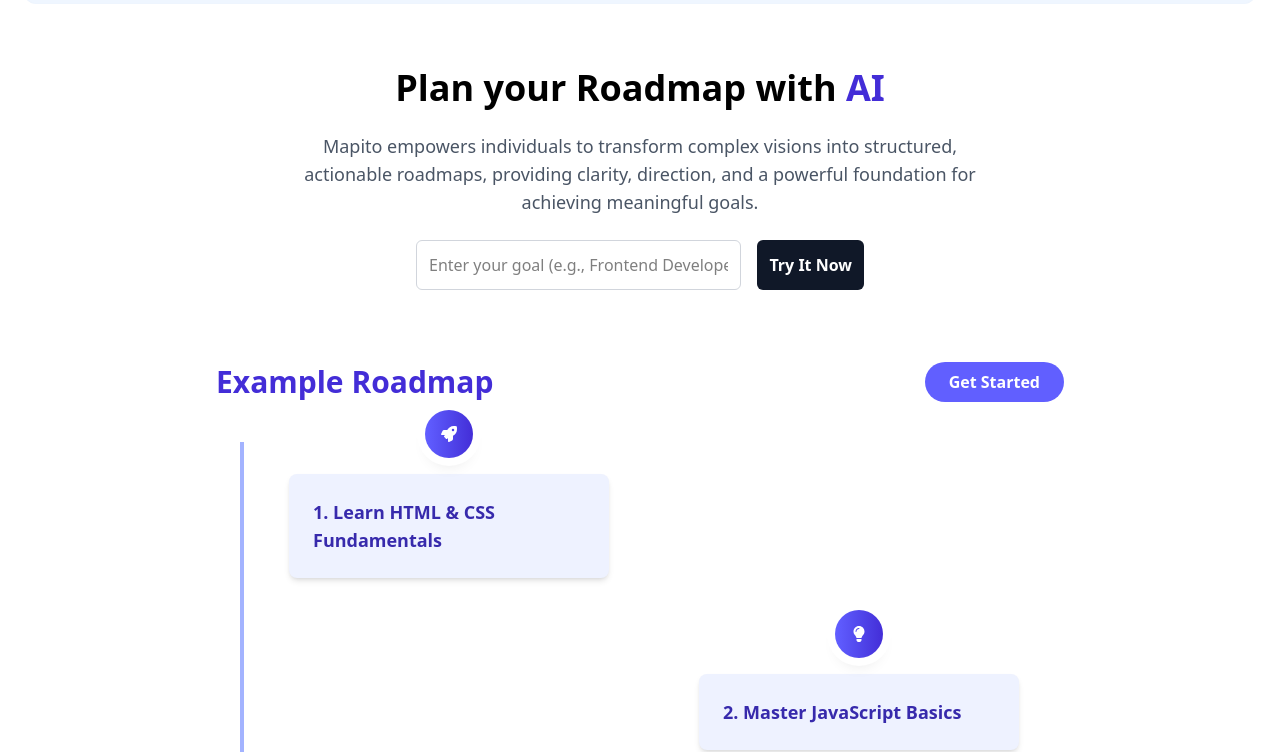
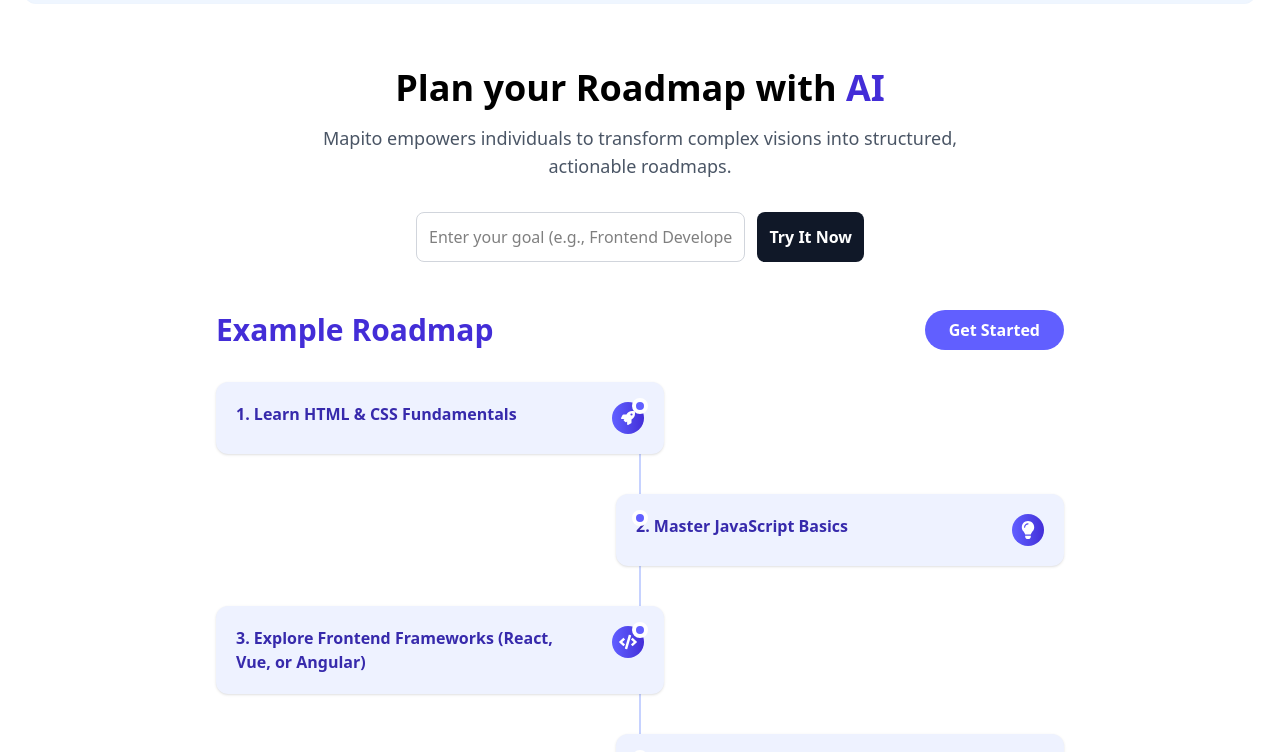
Before and after one commit to wintwah243/Mapito, a React (Vite) app in the folder mapito/: page / in a window 1280 px wide. Shown: the part 2480-3232 px from the top of the page. Built offline with nearby package versions, Linux system fonts and the light colour scheme.

Commit message:
modifying UI

```diff
--- a/mapito/src/Landing/LandingHero.jsx
+++ b/mapito/src/Landing/LandingHero.jsx
@@ -9,14 +9,14 @@ const LandingHero = () => {
     const navigate = useNavigate();
 
     const icons = [
-        <FaRocket className="text-white" />,
-        <FaLightbulb className="text-white" />,
-        <FaCode className="text-white" />,
-        <FaTools className="text-white" />,
-        <FaCheckCircle className="text-white" />,
+        <FaRocket className="text-white" size={18} />,
+        <FaLightbulb className="text-white" size={18} />,
+        <FaCode className="text-white" size={18} />,
+        <FaTools className="text-white" size={18} />,
+        <FaCheckCircle className="text-white" size={18} />,
     ];
 
-    //this is used to present user how roadmap generatiion structure works
+    // for better UI
     const demoRoadmap = [
         "### 1. Learn HTML & CSS Fundamentals",
         "### 2. Master JavaScript Basics",
@@ -25,73 +25,100 @@ const LandingHero = () => {
         "### 5. Learn Version Control with Git",
         "### 6. Understand APIs and HTTP Requests",
         "### 7. Practice Responsive Design",
-        "### 8. Learn Testing Fundamentals",
-        "### 9. Optimize Performance",
-        "### 10. Prepare for Interviews"
+        "### 8. Prepare for Interviews"
     ];
 
+    return (
+        <section id='hero' className="bg-white">
+            <div className="flex flex-col items-center justify-center min-h-screen px-4 py-8 sm:p-4">
+                {/* Header Section */}
+                <div className="w-full max-w-2xl text-center mb-8 px-2">
+                    <h1 className="text-3xl sm:text-4xl font-bold mb-4">Plan your Roadmap with <span className='text-indigo-700'>AI</span></h1>
+                    <p className="text-base sm:text-lg text-gray-600">
+                        Mapito empowers individuals to transform complex visions into structured, actionable roadmaps.
+                    </p>
+                </div>
 
-    return (
-        <section id='hero'>
-            <div className="flex flex-col items-center justify-center min-h-screen p-4 bg-white">
-                <h1 className="text-4xl font-bold text-center mb-6">Plan your Roadmap with <span className='text-indigo-700'>AI</span></h1>
-                <p className="text-lg text-gray-600 mb-6 text-center max-w-2xl">
-                    Mapito empowers individuals to transform complex visions into structured, actionable roadmaps, providing clarity, direction, and a powerful foundation for achieving meaningful goals.
-                </p>
-
-                <div className="flex flex-col sm:flex-row gap-4 w-full max-w-md">
+                {/* Input Section */}
+                <div className="flex flex-col sm:flex-row gap-3 w-full max-w-md mb-12">
                     <input
                         type="text"
-                        className="border border-gray-300 rounded-md p-3 flex-1"
+                        className="border border-gray-300 rounded-lg p-3 flex-1 text-sm sm:text-base"
                         placeholder="Enter your goal (e.g., Frontend Developer)"
                         value={goal}
                         onChange={(e) => setGoal(e.target.value)}
                     />
                     <button
                         onClick={() => navigate("/signup")}
-                        className="bg-gray-900 hover:bg-indigo-700 text-white rounded-md p-3 font-semibold"
+                        className="bg-gray-900 hover:bg-indigo-700 text-white rounded-lg p-3 font-semibold text-sm sm:text-base"
                     >
                         Try It Now
                     </button>
                 </div>
 
-                {/* Demo Roadmap for user for a better user interface */}
-                <div className="mt-12 p-6 w-full max-w-4xl">
-                    <div className="flex items-center justify-between mb-10">
-                        <h2 className="text-3xl font-bold text-indigo-700">Example Roadmap</h2>
+                {/* Demo Roadmap */}
+                <div className="w-full max-w-4xl px-2 sm:px-6">
+                    <div className="flex flex-col sm:flex-row items-center justify-between mb-8 gap-4">
+                        <h2 className="text-2xl sm:text-3xl font-bold text-indigo-700 text-center sm:text-left">Example Roadmap</h2>
                         <button
                             onClick={() => navigate('/signup')}
-                            className="bg-indigo-500 hover:bg-indigo-600 text-white py-2 px-6 rounded-full font-semibold transition duration-300"
+                            className="bg-indigo-500 hover:bg-indigo-600 text-white py-2 px-5 sm:px-6 rounded-full font-semibold text-sm sm:text-base transition duration-300 whitespace-nowrap"
                         >
                             Get Started
                         </button>
                     </div>
 
-                    <div className="relative border-l-4 border-indigo-300 ml-6">
+                    <div className="relative">
+                        {/* Timeline line */}
+                        <div className="hidden sm:block absolute left-1/2 h-full w-0.5 bg-indigo-200 transform -translate-x-1/2"></div>
+
+                        {/* Mobile timeline dots */}
+                        <div className="sm:hidden absolute left-4 h-full w-1 bg-indigo-200"></div>
+
                         {demoRoadmap.map((step, index) => (
                             <motion.div
                                 key={index}
-                                className={`flex flex-col sm:flex-row items-center mb-16 ${index % 2 === 0 ? 'sm:flex-row' : 'sm:flex-row-reverse'}`}
-                                initial={{ opacity: 0, x: index % 2 === 0 ? -100 : 100 }}
-                                animate={{ opacity: 1, x: 0 }}
-                                transition={{ delay: index * 0.2, duration: 0.6 }}
+                                className="relative mb-10 pl-8 sm:pl-0"
+                                initial={{ opacity: 0, y: 20 }}
+                                animate={{ opacity: 1, y: 0 }}
+                                transition={{ delay: index * 0.1, duration: 0.4 }}
                             >
-                                <div className="w-full sm:w-1/2 flex justify-center">
-                                    <div className="relative">
-                                        <span className="absolute left-1/2 transform -translate-x-1/2 -top-8 flex items-center justify-center w-12 h-12 bg-gradient-to-r from-indigo-500 to-indigo-700 rounded-full ring-8 ring-white shadow-lg">
-                                            {index === 0 ? (
-                                                <FaRocket className="text-white" />
-                                            ) : index === demoRoadmap.length - 1 ? (
-                                                <FaCheckCircle className="text-white" />
-                                            ) : (
-                                                icons[index % icons.length]
-                                            )}
-                                        </span>
-                                        <div className="mt-8 p-6 w-72 sm:w-80 bg-indigo-50 rounded-lg shadow-md hover:shadow-lg transition">
-                                            <div className="text-lg font-semibold text-indigo-800 text-center sm:text-left">
+                                {/* Mobile dot */}
+                                <div className="sm:hidden absolute left-0 top-6 w-4 h-4 rounded-full bg-indigo-500 border-4 border-white transform -translate-x-1/2"></div>
+
+                                {/* Desktop dot */}
+                                <div className="hidden sm:block absolute left-1/2 top-6 w-4 h-4 rounded-full bg-indigo-500 border-4 border-white transform -translate-x-1/2 -translate-y-1/2"></div>
+
+                                {/* Card */}
+                                <div className={`bg-indigo-50 rounded-xl p-5 shadow-sm hover:shadow-md transition-shadow ${index % 2 === 0 ? 'sm:mr-auto sm:max-w-md' : 'sm:ml-auto sm:max-w-md'}`}>
+                                    <div className="flex items-start gap-3">
+                                        <div className="flex-shrink-0 mt-1 sm:hidden">
+                                            <div className="w-8 h-8 rounded-full bg-gradient-to-r from-indigo-500 to-indigo-700 flex items-center justify-center">
+                                                {index === 0 ? (
+                                                    <FaRocket className="text-white" size={14} />
+                                                ) : index === demoRoadmap.length - 1 ? (
+                                                    <FaCheckCircle className="text-white" size={14} />
+                                                ) : (
+                                                    icons[index % icons.length]
+                                                )}
+                                            </div>
+                                        </div>
+                                        <div className="flex-1">
+                                            <div className="text-sm sm:text-base font-semibold text-indigo-800">
                                                 <ReactMarkdown>
                                                     {step}
                                                 </ReactMarkdown>
+                                            </div>
+                                        </div>
+                                        <div className="hidden sm:block flex-shrink-0 ml-3">
+                                            <div className="w-8 h-8 rounded-full bg-gradient-to-r from-indigo-500 to-indigo-700 flex items-center justify-center">
+                                                {index === 0 ? (
+                                                    <FaRocket className="text-white" size={14} />
+                                                ) : index === demoRoadmap.length - 1 ? (
+                                                    <FaCheckCircle className="text-white" size={14} />
+                                                ) : (
+                                                    icons[index % icons.length]
+                                                )}
                                             </div>
                                         </div>
                                     </div>
```
